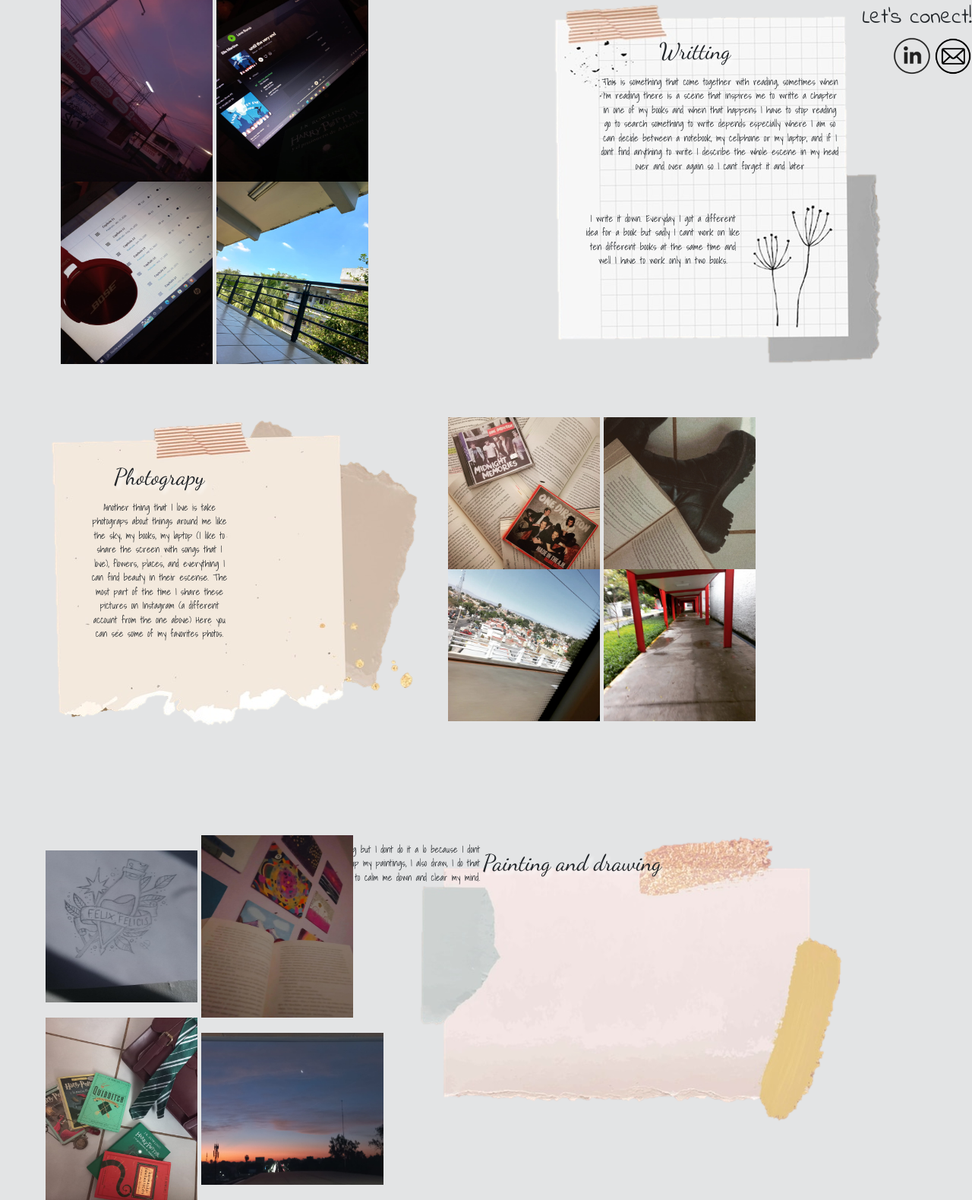
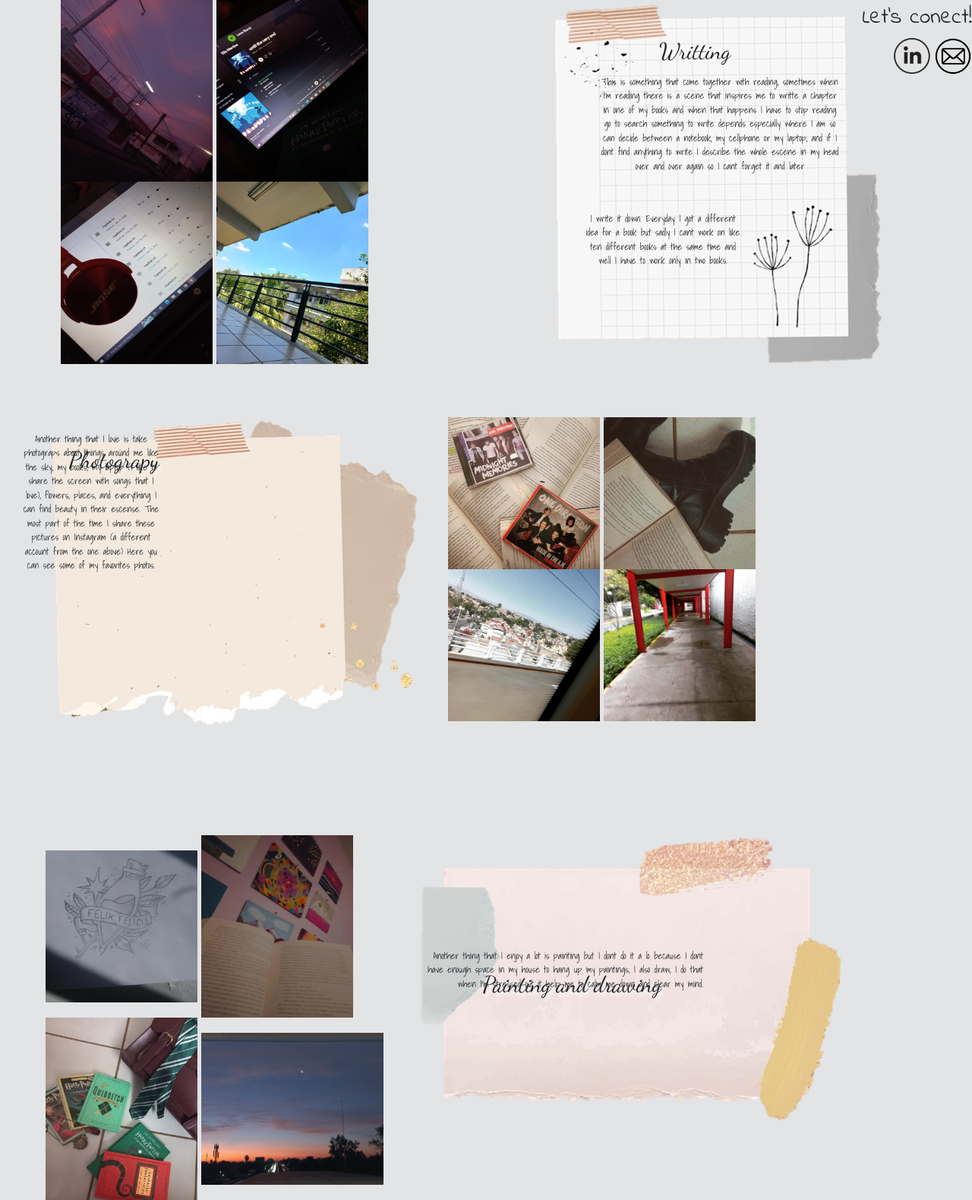
Before and after one commit to samglez-a11/miPortafolio, a Django app: page /hobby in a window 1280 px wide. Shown: the part 701-2280 px from the top of the page at 76% size. Run offline with Django 4.2, Linux system fonts and the light colour scheme; some libraries are stand-ins or nearby versions; some web fonts are replaced.

Commit message:
Actualizacion

```diff
--- a/miPortafolioApp/static/miPortafolioApp/css/gestion.css
+++ b/miPortafolioApp/static/miPortafolioApp/css/gestion.css
@@ -215,16 +215,11 @@ ul {
 }
 
 .texto8{
-    position: absolute;
-    top: 40px;
     text-shadow: 4px 4px 4px #ffffff;
     width: 270px;
 }
 
 .texto9{
-    position: absolute;
-    top: 60px;
-    left: 90px;
     width: 380px;
     height: 100px;
 }
--- a/miPortafolioApp/templates/miPortafolioApp/hobby.html
+++ b/miPortafolioApp/templates/miPortafolioApp/hobby.html
@@ -44,12 +44,12 @@
     <div class="photograpy">
         <img src="/static/miPortafolioApp/img/papel2.png" />
         <div class="texto-encima">
-            <div class="texto4">
+            <div class="texto4 centrado">
                 <h2>
                     Photograpy
                 </h2>
             </div>
-            <div class="texto5">
+            <div class="texto5 centrado">
                 <p>
                     Another thing that I love is take photograps about things around me like the sky, my books, my laptop (I like to share the screen with songs that I love),
                     flowers, places, and everything I can find beauty in their escense. The most part of the time I share these pictures on Instagram (a different account from the one above)
```
